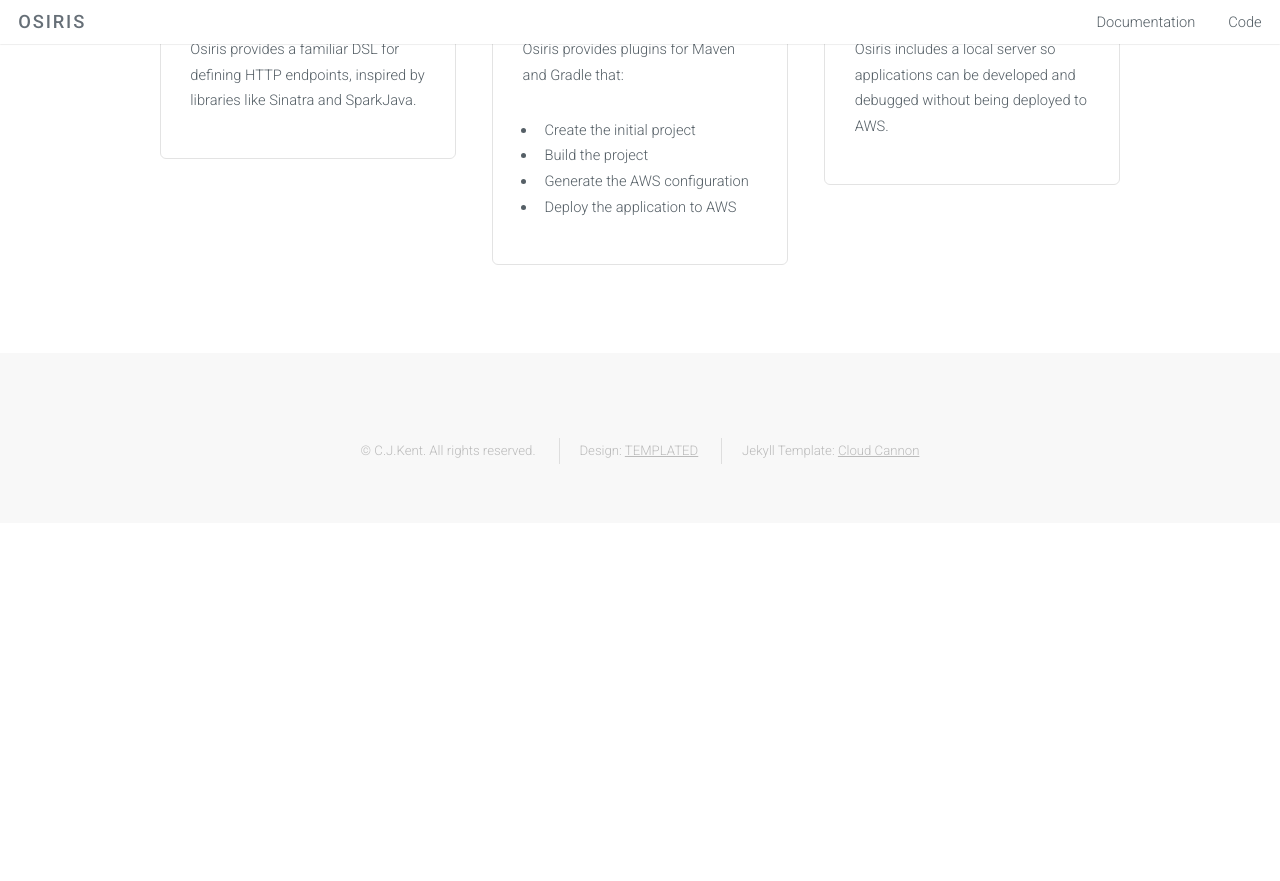
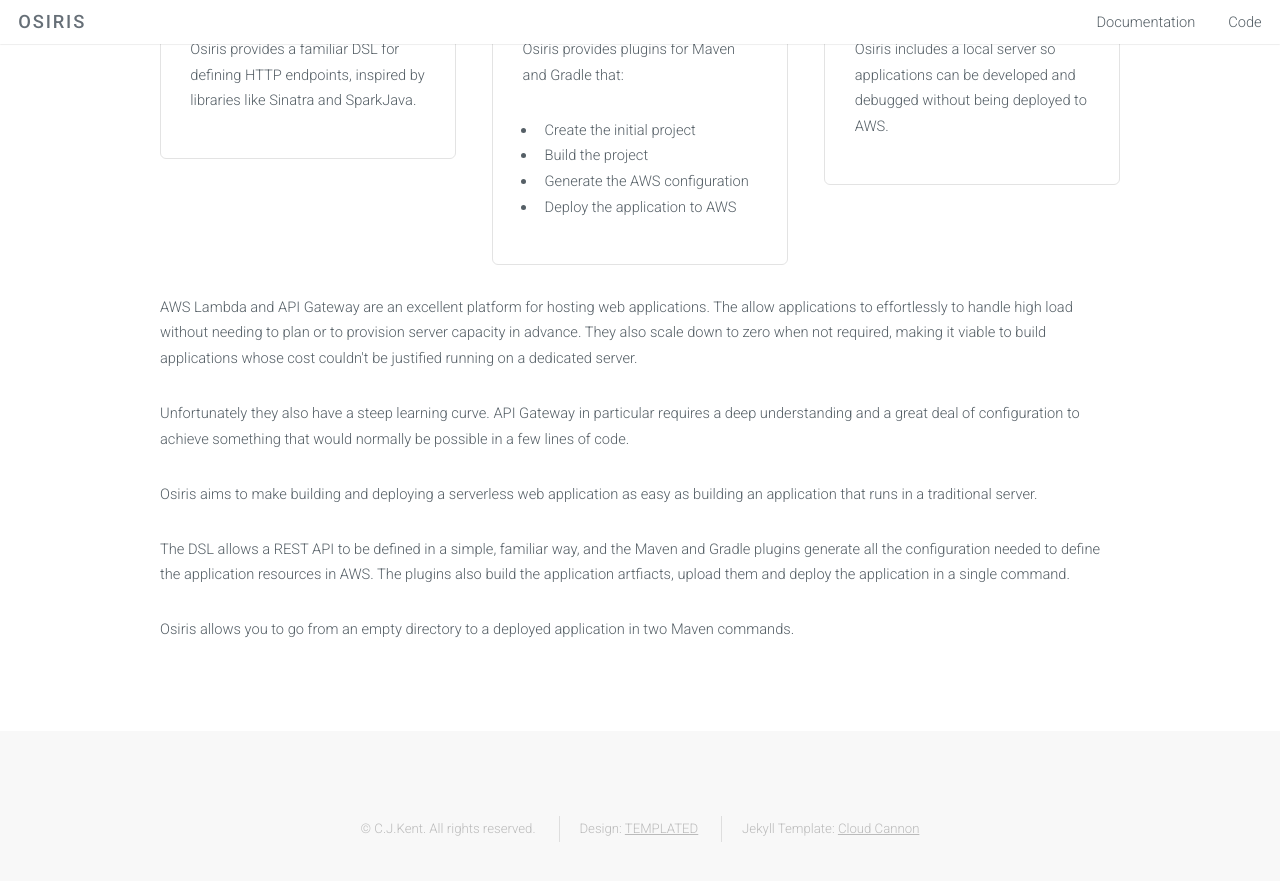
Before and after one commit to cjkent/cjkent.github.io, a Jekyll site: the page built from index.html, in a window 1280 px wide and 900 px high, scrolled down 1011 px. Shown: the top 881 px of the window. Built offline with Jekyll 4.4.1, drawn with Linux system fonts in a browser that asks for light colours; before the commit the page ends 1534 px from its top, so only the background shows below that.

Commit message:
More blurb

```diff
--- a/index.html
+++ b/index.html
@@ -58,6 +58,17 @@ val api = api<ComponentsProvider> {
                     <h3>Local Server</h3>
                     <p>Osiris includes a local server so applications can be developed and debugged without being deployed to AWS.</p>
                 </section>
+            </div>
+        </div>
+    </div>
+    <div class="container">
+        <div class="row">
+            <div class="12u">
+                <p>AWS Lambda and API Gateway are an excellent platform for hosting web applications. The allow applications to effortlessly to handle high load without needing to plan or to provision server capacity in advance. They also scale down to zero when not required, making it viable to build applications whose cost couldn't be justified running on a dedicated server.</p>
+                <p>Unfortunately they also have a steep learning curve. API Gateway in particular requires a deep understanding and a great deal of configuration to achieve something that would normally be possible in a few lines of code.</p>
+                <p>Osiris aims to make building and deploying a serverless web application as easy as building an application that runs in a traditional server.</p>
+                <p>The DSL allows a REST API to be defined in a simple, familiar way, and the Maven and Gradle plugins generate all the configuration needed to define the application resources in AWS. The plugins also build the application artfiacts, upload them and deploy the application in a single command.</p>
+                <p>Osiris allows you to go from an empty directory to a deployed application in two Maven commands.</p>
             </div>
         </div>
     </div>
```
